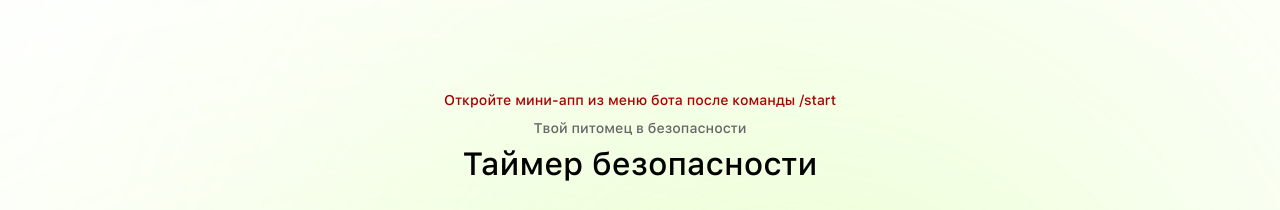
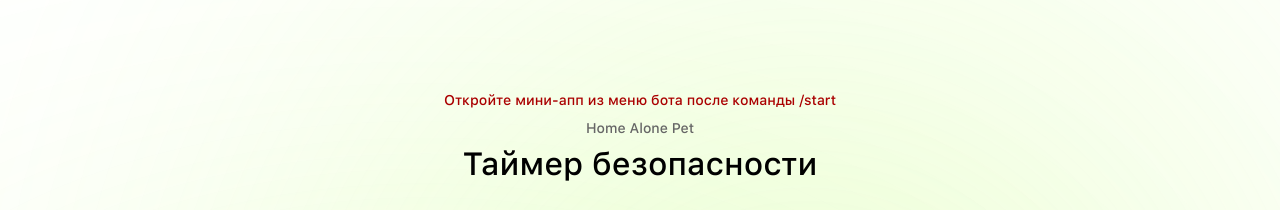
Before and after one commit to Klyaksonchik/HomeAloneMiniApp, a React (Create React App) app in the folder Frontend/: page / in a window 1280 px wide. Shown: the top 210 px of the page. Built offline with nearby package versions, Linux system fonts and the light colour scheme.

Commit message:
Update App.jsx render 6

```diff
--- a/Frontend/src/App.jsx
+++ b/Frontend/src/App.jsx
@@ -351,7 +351,7 @@ export default function App() {
       )}
 
       {/* App Name */}
-      <p className="app-name">Твой питомец в безопасности</p>
+      <p className="app-name">Home Alone Pet</p>
 
       {/* Main Title */}
       <h1 className="main-title">Таймер безопасности</h1>
```
